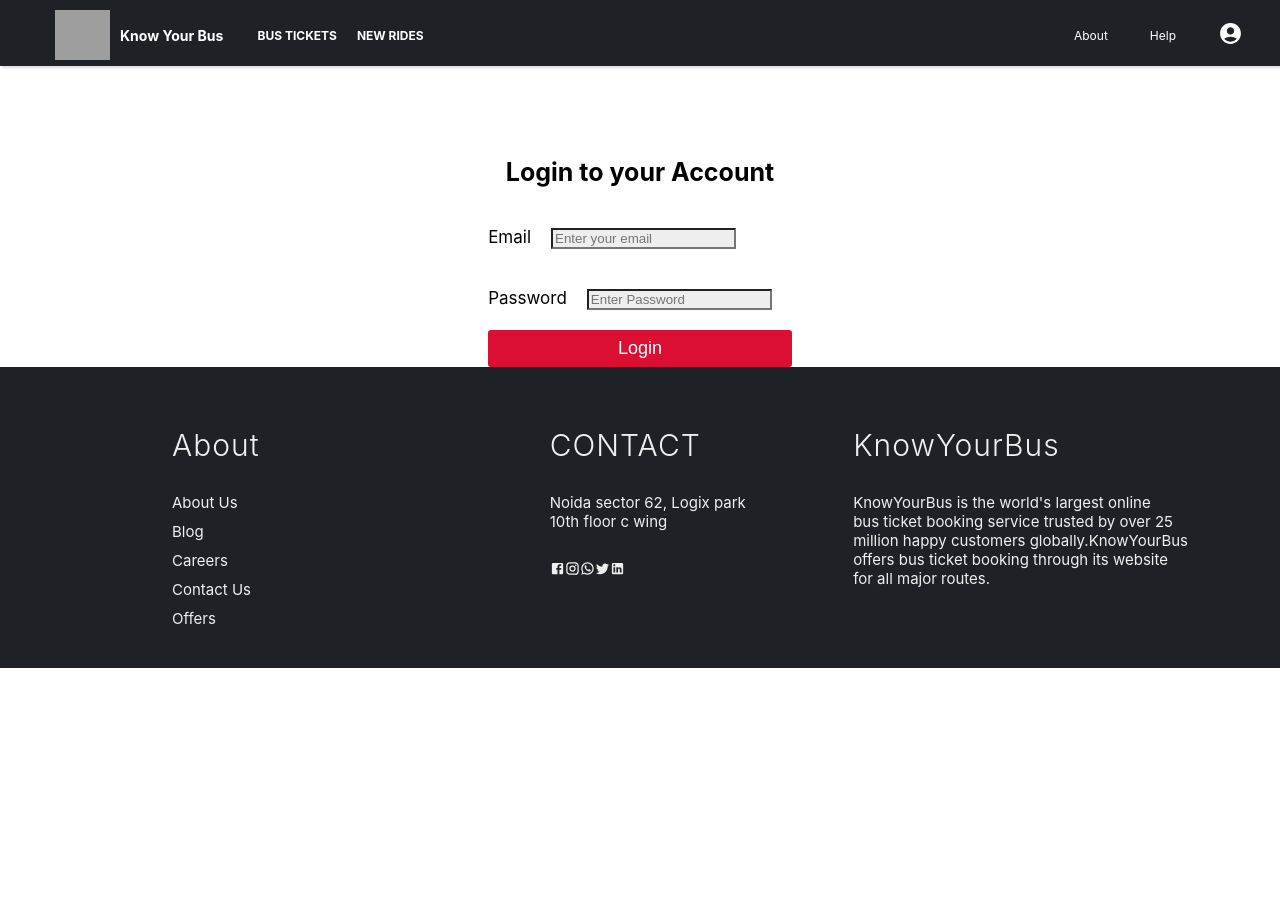
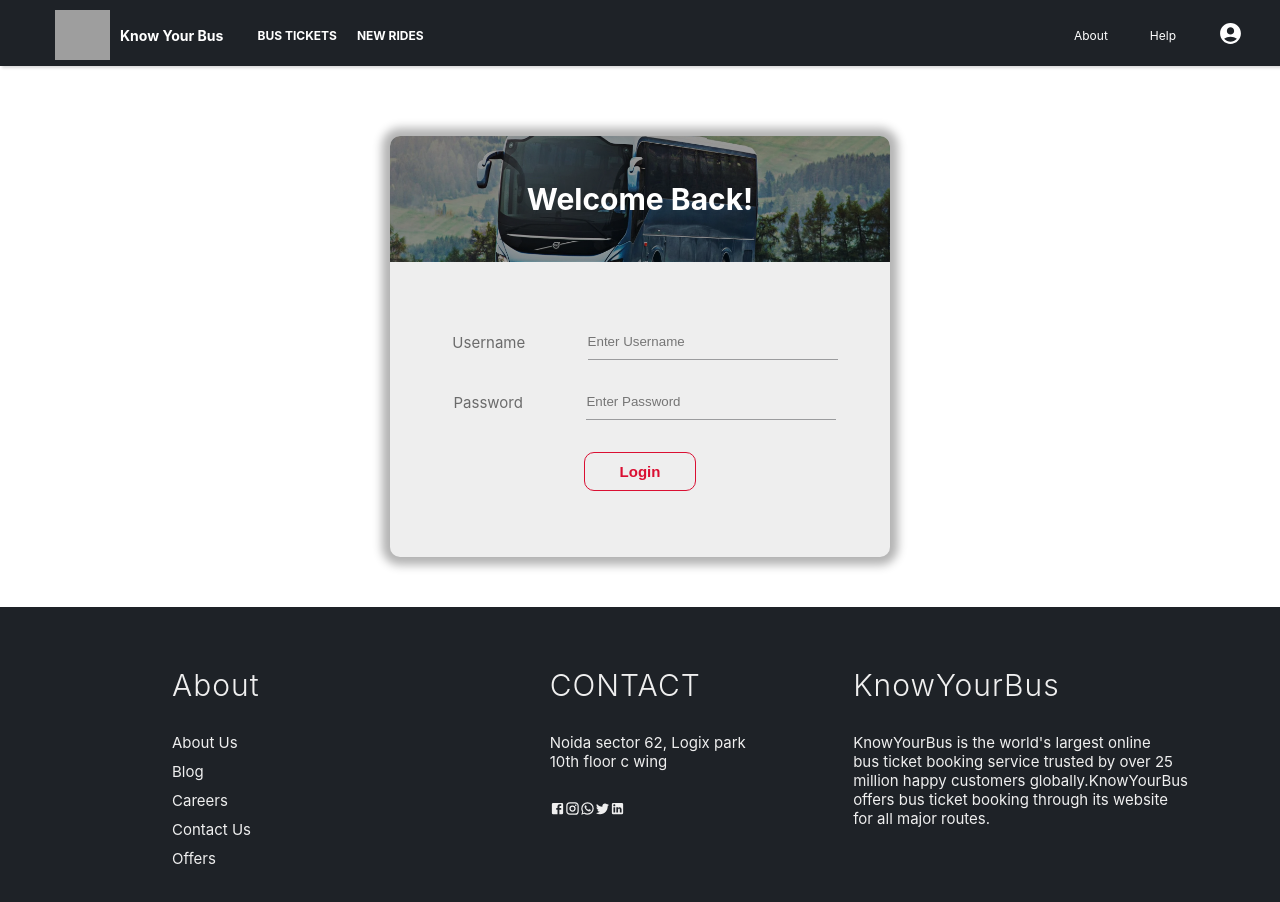
Before and after one commit to naina25/Capstone_Project, a React (Create React App) app in the folder knowyourbus/: page /login in a window 1280 px wide. Shown: the top 902 px of the page. Before the commit the page ends 800 px from the top, so only its background shows below. Built offline with nearby package versions, Linux system fonts and the light colour scheme; grey boxes are pictures that could not be loaded.

Commit message:
Login form complete

```diff
--- a/knowyourbus/src/Components/LoginComponent/LoginForm/LoginForm.css
+++ b/knowyourbus/src/Components/LoginComponent/LoginForm/LoginForm.css
@@ -1,94 +1,102 @@
-.login-form-div {
+.login-form {
+    margin: auto;
+    width: 500px;
     display: flex;
+    flex-direction: column;
+    border-radius: 1rem;
+    margin-bottom: 5rem;
+    background: #eee;
+    box-shadow: 0 0 1rem 0.8rem rgba(0, 0, 0, 0.3);
+}
+
+.heading-banner {
+    background-image: linear-gradient(
+            0deg,
+            rgba(0, 0, 0, 0.4),
+            rgba(0, 0, 0, 0.4)
+        ),
+        url("../../../assets/loginForm-banner.webp");
+    background-position: center;
+    background-repeat: no-repeat;
+    background-size: cover;
+    padding: 2rem;
+    text-align: center;
+    border-top-left-radius: 1rem;
+    border-top-right-radius: 1rem;
+}
+
+.heading-banner h2 {
+    font-size: 3rem;
+    color: white;
+}
+
+.form-body {
+    display: flex;
+    flex-direction: column;
     justify-content: center;
     align-items: center;
-	flex-direction: column;
+    margin-top: 1.5rem;
+    margin-bottom: 3rem;
+    height: 250px;
 }
 
-.login-form-div h2 {
-	font-size: 2.5rem;
+.login-inputs {
+    display: flex;
+    justify-content: space-evenly;
+    align-items: center;
+    width: 100%;
+    height: 6rem;
 }
 
-.login-form-div label {
-	display: block;
-	font-size: 1.7rem;
+.login-inputs input {
+    border: none;
+    outline: none;
+    background: none;
+    margin: 1rem 0;
+    padding: 1rem 0;
+    border-bottom: 1px solid rgba(30, 34, 39, 0.4);
+    transition: 0.4s all ease;
+    width: 25rem;
+}
+.login-inputs input:focus-visible {
+    border-bottom: 2px solid rgba(30, 34, 39, 1);
 }
 
-.login-input {
-	margin: 2rem;
+.login-inputs label {
+    font-size: 1.5rem;
+    color: rgb(107, 107, 107);
+    padding: 0 1rem;
 }
 
-.login-btn {
-	background-color: #da0f32;
+.form-body button {
+    margin-top: 2rem;
+    padding: 1rem 3.5rem;
+    background: none;
+    border: 1px solid rgb(218, 15, 50);
+    color: rgb(218, 15, 50);
+    border-radius: 1rem;
+    font-size: 1.5rem;
+    font-weight: 700;
+    cursor: pointer;
+    transition: 0.2s all ease;
+}
+.form-body button:hover {
+    background-color: rgba(218, 15, 50, 0.9);
     color: white;
-	border: none;
-	padding: 8px;
-	border-radius: 3px;
 }
 
 .card {
-	box-shadow: 0 4px 8px 0 rgba(0, 0, 0, 0.2);
-
+    box-shadow: 0 4px 8px 0 rgba(0, 0, 0, 0.4);
     min-width: 400px;
-
     margin: auto;
-
     text-align: center;
-
     font-family: arial;
-
     min-height: 690px;
-
     padding-top: 50px;
-
     padding-bottom: 50px;
-
     padding-right: 30px;
-
     padding-left: 30px;
 }
-
-.title {
-	color: grey;
-
-	font-size: 18px;
-}
-
-button {
-	border: none;
-
-	outline: 0;
-
-	display: inline-block;
-
-	padding: 8px;
-
-	color: white;
-
-	background-color: #000;
-
-	text-align: center;
-
-	cursor: pointer;
-
-	width: 100%;
-
-	font-size: 18px;
-}
-
-a {
-	text-decoration: none;
-
-	font-size: 22px;
-
-	color: black;
-}
-
-button:hover,
-a:hover {
-	opacity: 0.7;
-}
-
 .profile_image {
     max-width: 250px;
 }
--- a/knowyourbus/src/Components/LoginComponent/LoginForm/LoginForm.jsx
+++ b/knowyourbus/src/Components/LoginComponent/LoginForm/LoginForm.jsx
@@ -5,32 +5,29 @@ import jwt_decode from "jwt-decode";
 
 const LoginForm = () => {
     const [success, setSuccess] = useState(false);
-	const [Password, setPassword] = useState("");
-	const [Username, setUsername] = useState("");
+    const [password, setPassword] = useState("");
+    const [username, setUsername] = useState("");
     const [JwtToken, setJwtToken] = useState();
 
     const handleSubmit = async (e) => {
         e.preventDefault();
 
         const data = {
-			Username: Username,
-			Password: Password,
+            Username: username,
+            Password: password,
         };
 
         await axios
             .post("https://localhost:44387/api/login", data)
             .then((res) => {
                 localStorage.setItem("token", res.token);
-				console.log(data);
 
                 alert("login done");
                 setSuccess(true);
 
                 const token = res.data;
-				console.log(res.data);
 
                 let decoded = jwt_decode(token);
-				console.log(decoded);
                 setJwtToken(decoded);
             })
             .catch((err) => {
@@ -64,16 +61,16 @@ const LoginForm = () => {
                             </p>
                             <p>Harvard University</p>
                             <div>
-								<a href="#">
+                                <a href="/#">
                                     <i className="fa fa-dribbble"></i>
                                 </a>
-								<a href="#">
+                                <a href="/#">
                                     <i className="fa fa-twitter"></i>
                                 </a>
-								<a href="#">
+                                <a href="/#">
                                     <i className="fa fa-linkedin"></i>
                                 </a>
-								<a href="#">
+                                <a href="/#">
                                     <i className="fa fa-facebook"></i>
                                 </a>
                             </div>
@@ -84,65 +81,36 @@ const LoginForm = () => {
                     </div>
                 </section>
             ) : (
-				<div className="login-form-div">
-					<div className="banner">
-						<h2>Login to your Account</h2>
+                <div className="login-form">
+                    <div className="heading-banner">
+                        <h2>Welcome Back!</h2>
                     </div>
-					<form onSubmit={handleSubmit}>
-						<label>
-							Email
+                    <form onSubmit={handleSubmit} className="form-body">
+                        <div className="login-inputs">
+                            <label htmlFor="username">Username</label>
                             <input
-								className="login-input"
-								// type="email"
-								name=""
-								placeholder="Enter your email"
+                                id="username"
+                                type="text"
+                                placeholder="Enter Username"
                                 onChange={(e) => setUsername(e.target.value)}
-							/>
-						</label>
-						<label>
-							Password
+                                autoComplete="on"
+                            ></input>
+                        </div>
+                        <div className="login-inputs">
+                            <label htmlFor="password">Password</label>
                             <input
-								className="login-input"
+                                id="password"
                                 type="password"
                                 placeholder="Enter Password"
                                 onChange={(e) => setPassword(e.target.value)}
-							/>
-						</label>
-
-						<button className="login-btn">Login</button>
+                                autoComplete="off"
+                            ></input>
+                        </div>
+                        <button type="submit">Login</button>
                     </form>
                 </div>
             )}
         </>
-
-		// <div className="login-form-div">
-		// 	<div className="banner">
-		// 		<h2>Login to your Account</h2>
-		// 	</div>
-		// 	<form>
-		// 		<label>
-		// 			Email
-		// 			<input
-		// 				className="login-input"
-		// 				type="email"
-		// 				name=""
-		// 				placeholder="Enter your email"
-		// 			/>
-		// 		</label>
-		// 		<label>
-		// 			Password
-		// 			<input
-		// 				className="login-input"
-		// 				type="password"
-		// 				placeholder="Enter Password"
-		// 			/>
-		// 		</label>
-
-		// 		<button className="login-btn" type="submit">
-		// 			Login
-		// 		</button>
-		// 	</form>
-		// </div>
     );
 };
 
```
Also changed, not shown: knowyourbus/src/assets/loginForm-banner.webp (added). Lines whose indentation alone changed are shown as unchanged.
